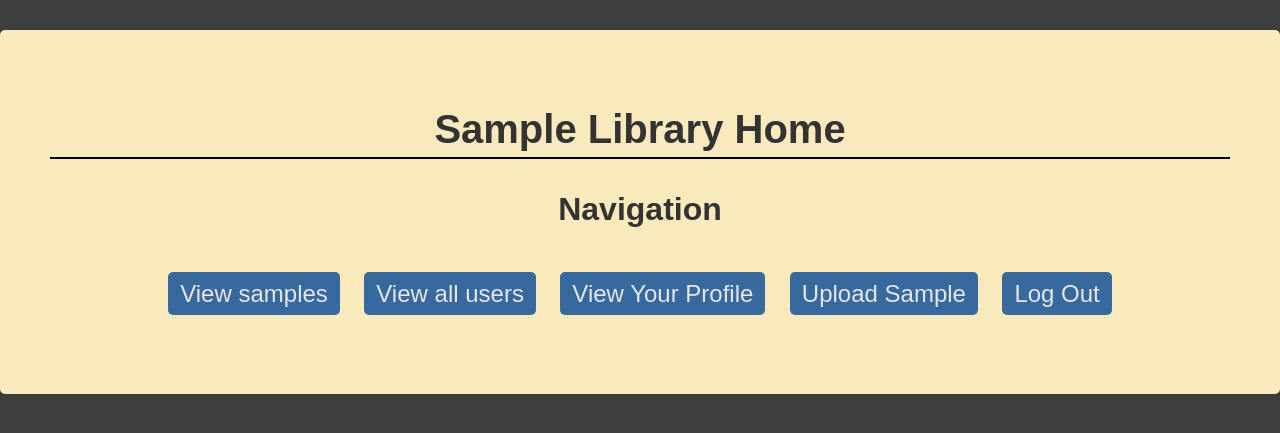
After one commit to Jet-Clift/capstone-python, a Flask app: page /nav in a window 1280 px wide. The commit adds this page. Shown: the top 433 px of the page. Run offline with Flask 3, Linux system fonts and the light colour scheme.

Commit message:
YIPPEEEE

```diff
--- a/model.py
+++ b/model.py
@@ -26,7 +26,7 @@ class Samps(db.Model):
     description = db.Column(db.String(255), nullable=True)
     bpm = db.Column(db.Integer, nullable=False)
     key = db.Column(db.String(25), nullable=False)
-    file_path = db.Column(db.String(255), nullable=False)
+    file_path = db.Column(db.String(255))
     user_id = db.Column(db.Integer, db.ForeignKey("users.id"))
 
     user = db.relationship("User", backref="samples", lazy=False)
--- a/server.py
+++ b/server.py
@@ -1,3 +1,5 @@
+import os
+import shutil
 from flask import Flask, render_template, redirect, session, flash, request, send_file
 from forms import SampleForm
 from model import db, connect_to_db, Samps
@@ -5,12 +7,17 @@ import crud
 from jinja2 import StrictUndefined
 
 app = Flask(__name__)
+app.config['UPLOAD_FOLDER'] = 'uploads'
 app.secret_key = "secret"
 app.jinja_env.undefined = StrictUndefined
 
 @app.route("/")
 def homepage():
     return render_template("home.html")
+
+@app.route("/nav")
+def navpage():
+    return render_template("nav.html")
 
 @app.route("/login", methods=["GET", "POST"])
 def login():
@@ -21,9 +28,9 @@ def login():
         user = crud.get_user_by_username(username)
 
         if user and user.password == password:
-            session["username"] = user.username
+            session["username"] = user.id
             flash(f"Successfully logged in as {user.username}.")
-            return redirect("/")
+            return redirect("/nav")
         else:
             flash("Invalid username or password.")
             return redirect("/login")
@@ -42,8 +49,8 @@ def create_account():
             return redirect("/create_acc")
 
         new_user = crud.create_user(username, password)
-        session["username"] = new_user.username
-        flash("Account created successfully. You are now logged in.")
+        session["username"] = new_user.id
+        flash("Account created successfully.")
 
         return redirect("/")
 
@@ -52,52 +59,99 @@ def create_account():
 @app.route("/samples")
 def all_samples():
     samples = crud.get_samples()
-    return render_template("all_samples.html")
+    return render_template("all_samples.html", samples=samples)
 
-@app.route("/add_sample", methods=["POST"])
+@app.route("/add_sample", methods=["GET", "POST"])
 def add_sample():
-    sample_form = SampleForm()
+    if request.method == "GET":
+        sample_form = SampleForm()
+        return render_template("upload_sample.html", sample_form=sample_form)
+    elif request.method == "POST":
+        if 'file_path' not in request.files:
+            flash('No file part')
+            return redirect(request.url)
 
-    if sample_form.validate_on_submit():
-        sample_name = sample_form.sample_name.data
-        description = sample_form.description.data
-        bpm = sample_form.bpm.data
-        key = sample_form.key.data
-        file_path = sample_form.file_path.data
+        file = request.files['file_path']
 
-        new_sample = Samps(sample_name=sample_name, description=description, bpm=bpm, key=key, file_path=file_path)
-        db.session.add(new_sample)
-        db.session.commit()
-        return render_template("upload_sample.html", sample_form=sample_form)
-    else:
-        flash("Error: Invalid form submission.")
-        return render_template("upload_sample.html", sample_form=sample_form)
+        if file.filename == '':
+            flash('No selected file')
+            return redirect(request.url)
+
+        if file:
+            filename = (file.filename)
+            file.save(os.path.join(app.config['UPLOAD_FOLDER'], filename))
+            sample_form = SampleForm(request.form)
+            if sample_form.validate_on_submit():
+                sample_name = sample_form.sample_name.data
+                description = sample_form.description.data
+                bpm = sample_form.bpm.data
+                key = sample_form.key.data
+                file_path = filename
+                new_sample = Samps(sample_name=sample_name, description=description, bpm=bpm, key=key, file_path=file_path, user_id=session["username"])
+                db.session.add(new_sample)
+                db.session.commit()
+                return redirect("/samples")
+            else:
+                flash("Error: Invalid form submission.")
+                return render_template("upload_sample.html", sample_form=sample_form)
 
 @app.route("/profile")
 def profile():
     if "username" not in session:
         return redirect("/login")
     username = session["username"]
-    user = crud.get_user_by_username(username)
+    user = crud.get_user_by_id(username)
     samples = user.samples
     return render_template("profile.html", samples=samples)
 
-@app.route("/sample/<int:sample_id>")
+@app.route("/samples/<int:sample_id>")
 def sample_details(sample_id):
     sample = crud.get_sample_by_id(sample_id)
 
     if sample:
-        return render_template("sample_details.html", sample=sample)
+        return render_template("sample.html", sample=sample)
     else:
         return render_template("404.html"), 404
 
+@app.route("/samples/<int:sample_id>/download")
 def download_sample(sample_id):
     sample = crud.get_sample_by_id(sample_id)
     if sample:
         file_path = sample.file_path
-        return send_file(file_path, as_attachment=True)
+        print(sample.file_path)
+        if file_path:
+
+            return send_file(f"C:/Users/xekee/devmountain-work/Capper-part2/uploads/{file_path}", as_attachment=True, mimetype=None)
     else:
-        return render_template("404.html"), 404
+        flash("The sample doesn't exist.")
+        return redirect("/samples")
+
+
+
+@app.route("/users")
+def get_all_users():
+    users = crud.get_users()
+    print(users)
+    return render_template("all_users.html", users=users)
+
+@app.route("/upload", methods=["POST"])
+def upload_file():
+    if "file" not in request.files:
+        flash("No file part")
+        return redirect(request.url)
+
+    file = request.files["file"]
+
+    if file.filename == "":
+        flash("No selected file")
+        return redirect("/add_sample")
+
+    if file:
+        file_path = os.path.join(app.config["UPLOAD_FOLDER"], file.filename)
+        file.save(file_path)
+        # shutil.move(file_path, os.path.join(app.config["UPLOAD_FOLDER"], "new_filename.wav"))
+        flash("File uploaded successfully!", "success")
+        return redirect("/samples")
 
 if __name__ == "__main__":
     connect_to_db(app)
--- /dev/null
+++ b/static/styles.css
@@ -0,0 +1,176 @@
+body {
+    font-family: Arial, sans-serif;
+    margin: 0;
+    padding: 0;
+    background-color: #3f3f3f;
+}
+
+.container {
+    max-width: 1200px;
+    margin: 30px auto;
+    padding: 50px;
+    background-color: #f8eabc;
+    border-radius: 5px;
+    box-shadow: 0 0 10px rgba(0, 0, 0, 0.1);
+}
+
+.home {
+    position: relative; top: 65px
+}
+.heading {
+    border-bottom: 2px solid black;
+    padding-bottom: 5px;
+}
+h1 {
+    color: #333;
+    text-align: center;
+    font-size:40px
+}
+
+h2 {
+    color: #333;
+    text-align:left;
+}
+h3 {
+    font-size:xx-large;
+    color: #333;
+    text-align:center;
+}
+
+#sample_name, #bpm, #key {
+    font-size: 25px;
+    width: 400px;
+}
+
+#file_path {
+    scale:1.5;
+    padding-left: 50px;
+}
+
+.usamp {
+    font-size: 1.5em;
+    padding: 8px 12px;
+    font-weight:400;
+
+}
+
+#description {
+    font-size: 25px;
+    min-width: 400px;
+    max-width: 800px;
+}
+
+#submit {
+    text-decoration: none;
+    color: #fff;
+    background-color: #48a0fd;
+    padding: 8px 12px;
+    border-radius: 5px;
+    flex-direction: row;
+}
+
+.upload {
+    font-size:xx-large;
+    color: #333;
+    padding:1%;
+}
+
+ul {
+    list-style: none;
+    padding: 0;
+    text-align: center;
+}
+
+.btn {
+    font-size: 1.5em;
+    padding: 20px 0px;
+    font-weight:500;
+
+}
+
+.btn a {
+    text-decoration: none;
+    color: inherit;
+}
+
+.login {
+    text-decoration: none;
+    color: #fff;
+    background-color: #48a0fd;
+    padding: 8px 12px;
+    border-radius: 5px;
+    flex-direction: row;
+}
+
+
+.form {
+    font-size: 25px;
+    padding: 10px, 20px;
+
+}
+
+.box {
+    border: 1px solid black;
+    background-color: #fdfdfd;
+    padding: 10px;
+    margin-bottom: 0px;
+    max-width: fit-content;
+    font-size: x-large;
+    border-radius: 5px;
+
+}
+
+.key {
+    margin-bottom:30px;
+}
+
+.input {
+width: 250px;
+height: 25px;
+font-size: 20px;
+}
+
+.navbar {
+    display: inline-block;
+    margin: 0 10px;
+    text-align:center;
+    color:#e6e5e5
+}
+
+li {
+    margin-bottom: 10px;
+}
+
+a {
+    text-decoration: none;
+    color: #fff;
+    background-color: #37699e;
+    padding: 8px 12px;
+    border-radius: 5px;
+    flex-direction: row;
+}
+
+
+a:hover {
+    background-color: #014691;
+}
+
+.login:hover {
+    background-color: #014691;
+}
+
+.flash-msg {
+    background-color: #a8a8a8;
+    color: #000000;
+    padding: 10px;
+    margin-bottom: 20px;
+    border-radius: 5px;
+}
+
+.sample-box {
+    background-color: #f0f0f0;
+    border: 1px solid #ccc;
+    padding: 20px;
+    margin-bottom: 20px;
+    border-radius: 5px;
+}
--- a/templates/base.html
+++ b/templates/base.html
@@ -6,10 +6,15 @@
     <title>
         {% block title %}{% endblock %}
     </title>
-    <link rel="stylesheet" type="text/css" href="styles.css">
+    <link rel="stylesheet" type="text/css" href="/static/styles.css">
     {% block head %}{% endblock %}
 </head>
 <body>
+    <div class="container">
+        <header>
+            <h1></h1>
+        </header>
+
     {% for msg in get_flashed_messages() %}
         <p class="flash-msg">
             {{ msg }}
--- /dev/null
+++ b/templates/nav.html
@@ -0,0 +1,16 @@
+{% extends 'base.html' %}
+{% block title %}Sample Library Home{% endblock %}
+
+{% block body %}
+    <h1 class="heading">Sample Library Home</h1>
+
+    <h3>Navigation</h3>
+    <ul>
+        <li class="navbar btn"><a href="/samples">View samples</a></li>
+        <li class="navbar btn"><a href="/users">View all users</a></li>
+        <li class="navbar btn"><a href="/profile">View Your Profile</a></li>
+        <li class="navbar btn"><a href="/add_sample">Upload Sample</a></li>
+        <li class="navbar btn"><a href="/login">Log Out</a></li>
+
+    </ul>
+{% endblock %}
```
Also changed, not shown: forms.py (+5 -5 lines), templates/404.html (added, +14 -0 lines), templates/all_samples.html (+6 -6 lines), templates/all_users.html (+4 -4 lines), templates/create_acc.html (+4 -5 lines), templates/home.html (+2 -9 lines), templates/login.html (+5 -12 lines), templates/profile.html (+4 -4 lines), templates/sample.html (+10 -8 lines), templates/static.css (deleted, +0 -92 lines), templates/upload_sample.html (+12 -8 lines), 1 other file.
